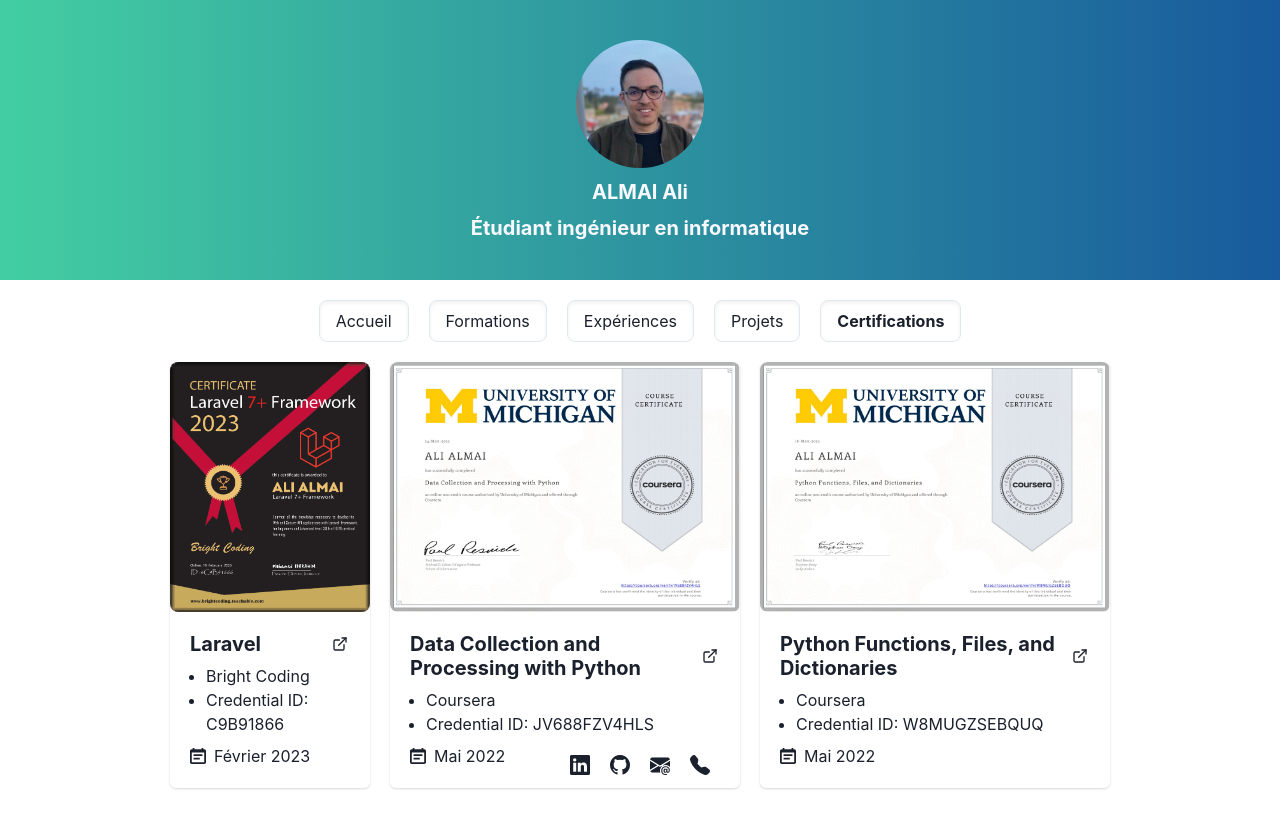
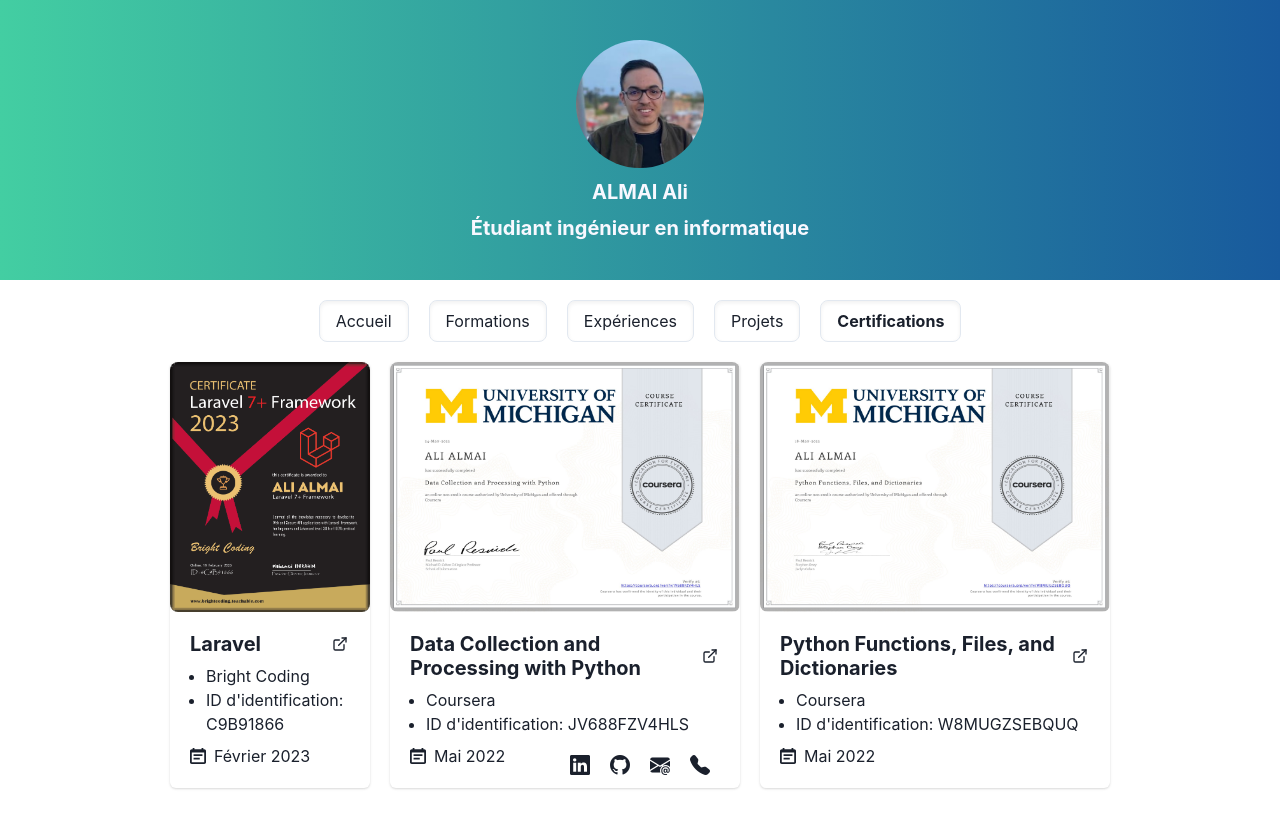
Before and after one commit to voidnowhere/portfolio, a React (Create React App) app: page /certifications in a window 1280 px wide. Shown: the top 828 px of the page. Built offline with nearby package versions, Linux system fonts and the light colour scheme.

Commit message:
Certifications card body changed

```diff
--- a/src/components/Certifications.js
+++ b/src/components/Certifications.js
@@ -69,7 +69,7 @@
                         <CardBody py={1}>
                             <UnorderedList>
                                 <ListItem>{certification.issuingOrg}</ListItem>
-                                <ListItem>Credential ID: {certification.credentialID}</ListItem>
+                                <ListItem>ID d'identification: {certification.credentialID}</ListItem>
                             </UnorderedList>
                         </CardBody>
                         <CardFooter pt={1} w="full">
```
